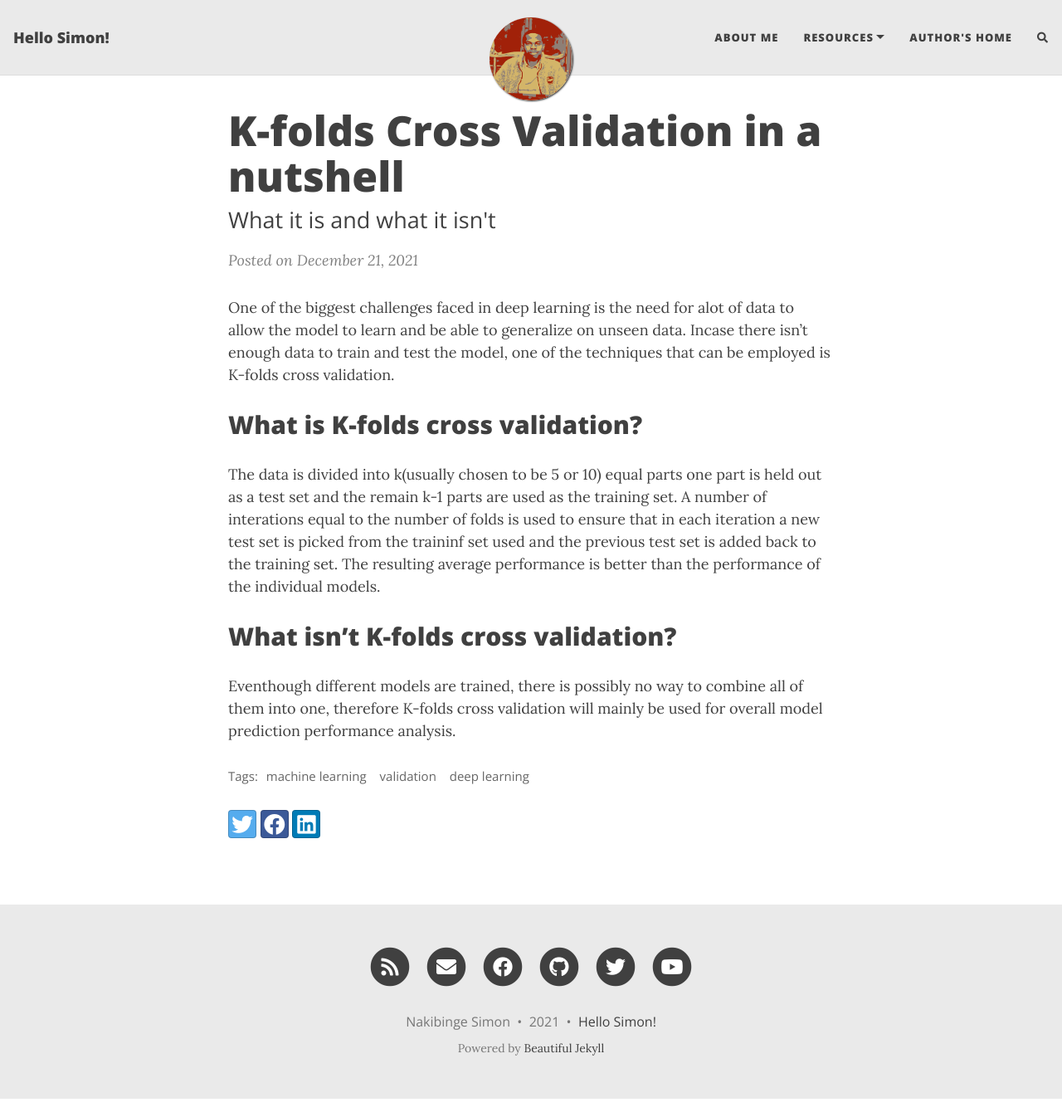
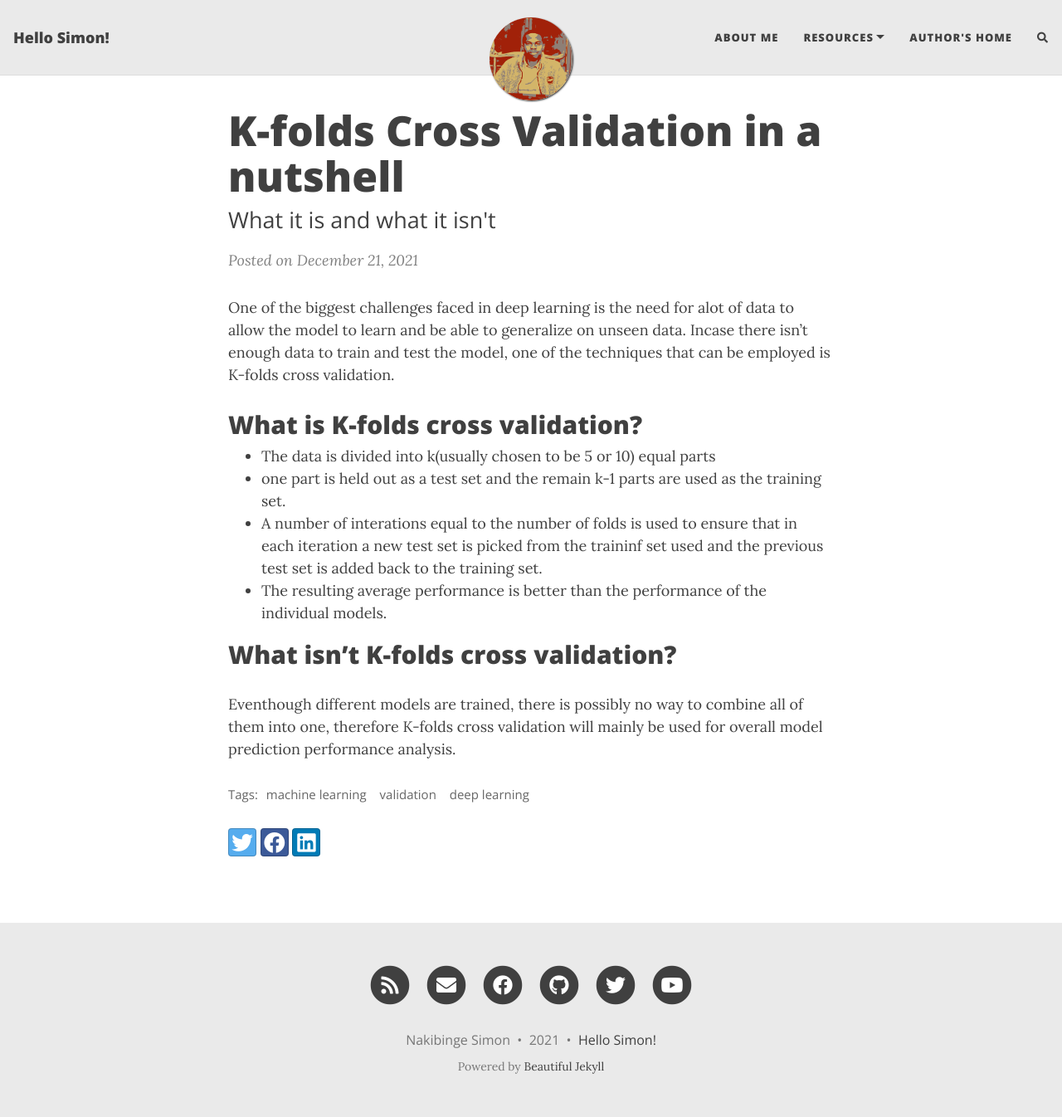
Before and after one commit to SimonAndro/SimonAndro.github.io, a Jekyll site: the page built from _posts/2021-12-21-k-folds-cross-validation-in-a-nutshell.md, in a window 1280 px wide and 1346 px high. Shown: the whole window at 83% size. Built offline with Jekyll 4.4.1, drawn with Linux system fonts in a browser that asks for light colours; nearby versions of some CDN libraries; comment, search, counter and statistics services are not loaded.

```diff
--- a/_posts/2021-12-21-k-folds-cross-validation-in-a-nutshell.md
+++ b/_posts/2021-12-21-k-folds-cross-validation-in-a-nutshell.md
@@ -12,10 +12,10 @@ One of the biggest challenges faced in deep learning is the need for alot of dat
 
 ## What is K-folds cross validation?
 
-The data is divided into k(usually chosen to be 5 or 10) equal parts
-one part is held out as a test set and the remain k-1 parts are used as the training set.
-A number of interations equal to the number of folds is used to ensure that in each iteration a new test set is picked from the traininf set used and the previous test set is added back to the training set.
-The resulting average performance is better than the performance of the individual models.
+- The data is divided into k(usually chosen to be 5 or 10) equal parts
+- one part is held out as a test set and the remain k-1 parts are used as the training set.
+- A number of interations equal to the number of folds is used to ensure that in each iteration a new test set is picked from the traininf set used and the previous test set is added back to the training set.
+- The resulting average performance is better than the performance of the individual models.
 
 ## What isn't K-folds cross validation?
 
```
